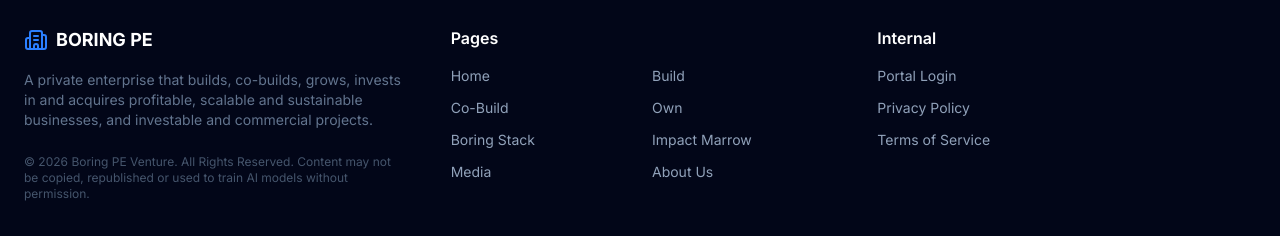
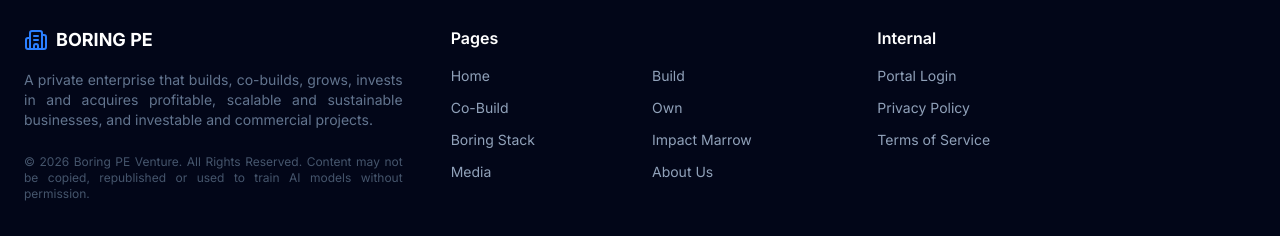
Before and after one commit to boring-pe/boringpe.com, a Next.js app: page / in a window 1280 px wide. Shown: the part 3962-4198 px from the top of the page. Built offline with nearby package versions, Linux system fonts and the light colour scheme; no server answers.

Commit message:
Justify the footer text.

```diff
--- a/src/app/(site)/layout.tsx
+++ b/src/app/(site)/layout.tsx
@@ -18,8 +18,8 @@ export default async function SiteLayout({ children }: { children: React.ReactNo
               <Building2 className="w-6 h-6 text-blue-500" />
               <span className="text-lg font-bold text-white">BORING PE</span>
             </div>
-            <p className="text-slate-500 text-sm max-w-sm mb-6">{c.footerTagline}</p>
-            <p className="text-slate-600 text-xs">
+            <p className="text-justify text-slate-500 text-sm max-w-sm mb-6">{c.footerTagline}</p>
+            <p className="text-justify text-slate-600 text-xs">
               © {new Date().getFullYear()} Boring PE Venture. All Rights Reserved. Content may not be copied, republished or used to train AI models without permission.
             </p>
           </div>
```
